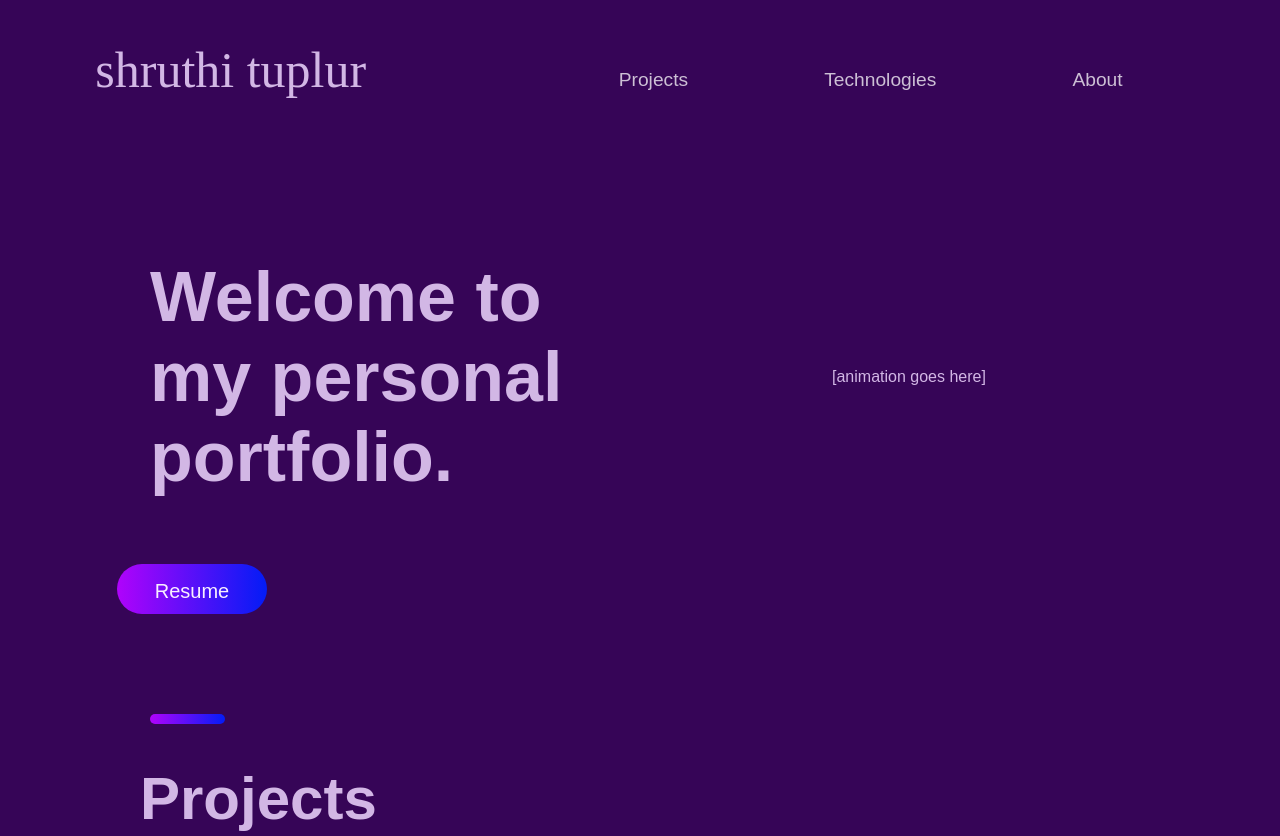
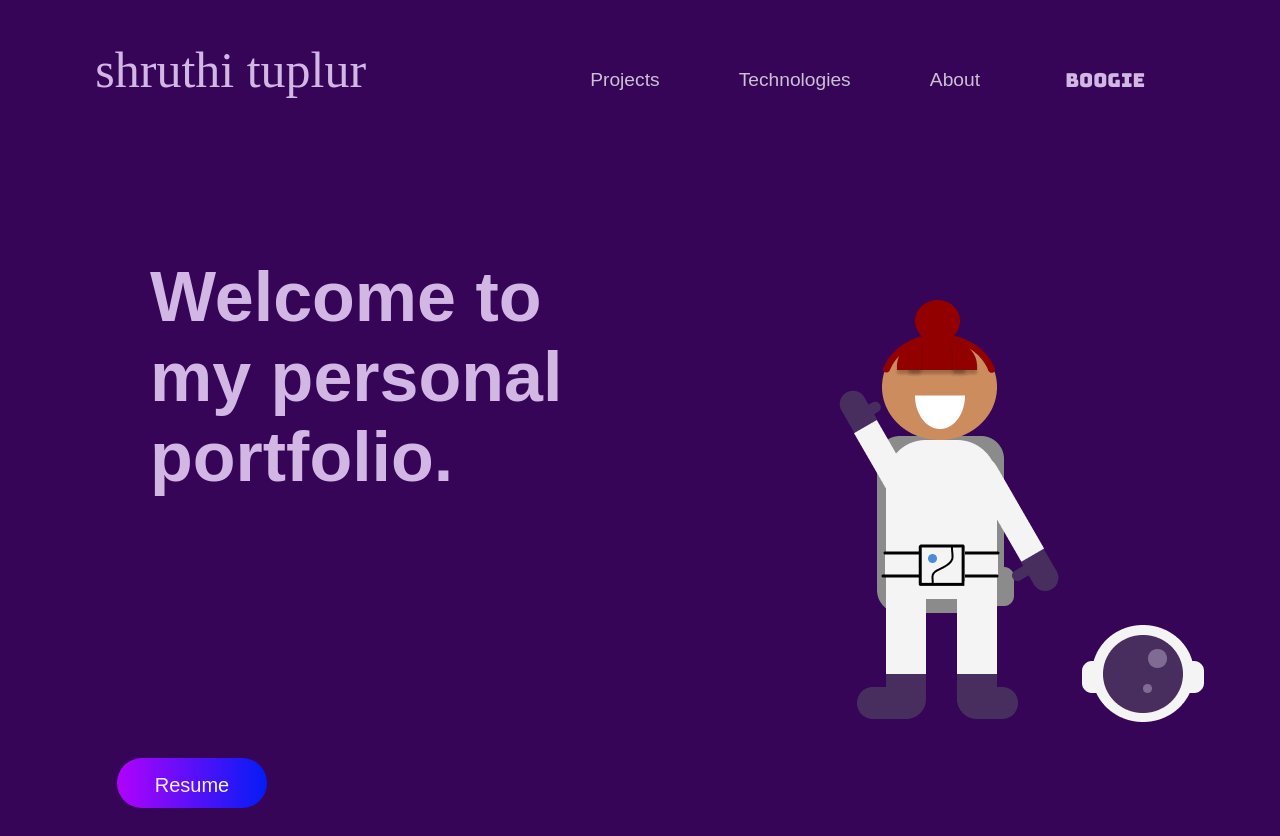
Before and after one commit to shruthi-tuplur/MyPersonalWebsite, a React app: page / in a window 1280 px wide. Shown: the top 836 px of the page. Built offline with nearby package versions, Linux system fonts and the light colour scheme; a web font is replaced by a local one.

Commit message:
added in animations and boogie button

```diff
--- a/public/index.html
+++ b/public/index.html
@@ -12,6 +12,7 @@
     <link href="https://fonts.googleapis.com/css2?family=Montserrat&display=swap" rel="stylesheet">
     <link href="https://fonts.googleapis.com/css2?family=Braah+One&display=swap" rel="stylesheet">
     <link href="https://fonts.googleapis.com/css2?family=Trispace:wght@700&display=swap" rel="stylesheet">
+    <link href="https://fonts.googleapis.com/css2?family=Bungee&display=swap" rel="stylesheet">
     <title>Shruthi Tuplur</title>
 </head>
 <body>
--- a/public/styles.css
+++ b/public/styles.css
@@ -17,6 +17,14 @@ body {
     font-family: 'Trispace', sans-serif;
     color: rgba(255, 255, 255, 0.75);
     font-size: larger;
+}
+
+#boogie-button {
+background-color: #360557;
+color:#d2b7e5;
+font-family: 'Bungee', cursive;
+border: none;
+
 }
 
 #nav-bar {
--- /dev/null
+++ b/src/components/animation.jsx
@@ -0,0 +1,22 @@
+import React, {useState} from 'react';
+
+const AnimationRender = (props) => {
+
+    const {boogie, setBoogie} = props;
+
+    if(!boogie){
+    return (
+        <img src='/images/astronaut_default.gif' />
+
+    )
+    } else {
+        return (
+            <img src='/images/boogie_astronaut.gif' />
+
+        )
+
+
+}
+}
+
+export default AnimationRender;
--- a/src/components/header.jsx
+++ b/src/components/header.jsx
@@ -1,6 +1,8 @@
 import React from "react";
 
 const Header = (props) => {
+
+    const {boogie, setBoogie} = props;
     return (
         <div id='header-main-div'>
             <button id='homepage-button'>shruthi tuplur</button>
@@ -8,6 +10,7 @@ const Header = (props) => {
                 <p className = 'header-item'>Projects</p>
                 <p className = 'header-item'>Technologies</p>
                 <p className= "header-item">About</p>
+                <button className="header-item" id='boogie-button' onClick={(event) => {setBoogie(true)}}>BOOGIE</button>
             </div>
         </div>
     )
--- a/src/components/homepage-main.jsx
+++ b/src/components/homepage-main.jsx
@@ -1,7 +1,11 @@
 import React from "react";
 import HorizontalLine from "./horizontal-div";
+import AnimationRender from "./animation";
 
 const HomepageMain = (props) => {
+
+    const {boogie, setBoogie} = props;
+
 return (
     <div id="homepage-main-component">
         <div id='main-page-header-div'>
@@ -9,7 +13,7 @@ return (
                 <h1 id='site-main-intro-header'>Welcome to my personal portfolio.</h1>
             </div>
             <div id='animation-div'>
-                <p> [animation goes here] </p>
+                <AnimationRender boogie = {boogie} setBoogie = {setBoogie}/>
             </div>
         </div>
         <div id="resume-button-div">
--- a/src/index.js
+++ b/src/index.js
@@ -1,14 +1,16 @@
-import React from 'react';
+import React, {useState} from 'react';
 import ReactDom from 'react-dom'
 import Header from './components/header';
 import HomepageMain from './components/homepage-main';
 
 const Main = () => {
 
+    const [boogie, setBoogie] = useState(false);
+
     return (
         <div>
-            <Header />
-            <HomepageMain />
+            <Header boogie = {boogie} setBoogie = {setBoogie}/>
+            <HomepageMain boogie = {boogie} setBoogie = {setBoogie}/>
         </div>
     )
 }
```
Also changed, not shown: public/images/astronaut_default.gif (added), public/images/boogie_astronaut.gif (added).
